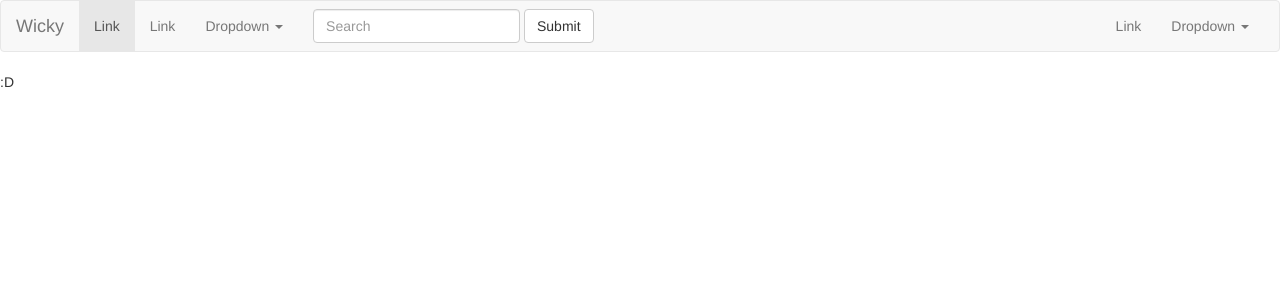
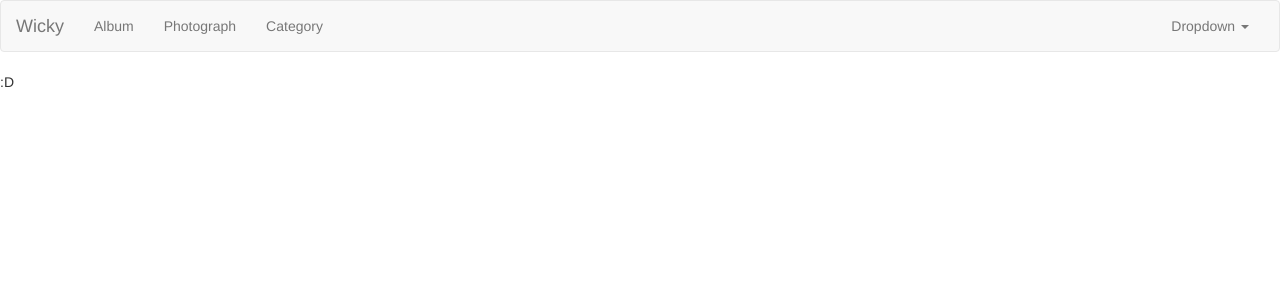
Before and after one commit to PaulinaLach/wicky, a Django app: page / in a window 1280 px wide. Shown: the top 300 px of the page. Run offline with Django 3.2, Linux system fonts and the light colour scheme; some libraries are stand-ins or nearby versions.

Commit message:
Navigation class, home href

```diff
--- a/templates/base/navigation.html
+++ b/templates/base/navigation.html
@@ -8,35 +8,17 @@
         <span class="icon-bar"></span>
         <span class="icon-bar"></span>
       </button>
-      <a class="navbar-brand" href="#">Wicky</a>
+      <a class="navbar-brand" href="/">Wicky</a>
     </div>
 
     <!-- Collect the nav links, forms, and other content for toggling -->
     <div class="collapse navbar-collapse" id="bs-example-navbar-collapse-1">
       <ul class="nav navbar-nav">
-        <li class="active"><a href="#">Link</a></li>
-        <li><a href="#">Link</a></li>
-        <li class="dropdown">
-          <a href="#" class="dropdown-toggle" data-toggle="dropdown">Dropdown <span class="caret"></span></a>
-          <ul class="dropdown-menu" role="menu">
-            <li><a href="#">Action</a></li>
-            <li><a href="#">Another action</a></li>
-            <li><a href="#">Something else here</a></li>
-            <li class="divider"></li>
-            <li><a href="#">Separated link</a></li>
-            <li class="divider"></li>
-            <li><a href="#">One more separated link</a></li>
-          </ul>
-        </li>
+        <li class="{% ifequal request.resolver_match.url_name  'album_index' %}active{% endifequal %}"><a href="{% url 'album_index' %}">Album</a></li>
+        <li class="{% ifequal request.resolver_match.url_name  'photograph_index' %}active{% endifequal %}"><a href="{% url 'photograph_index' %}">Photograph</a></li>
+        <li class="{% ifequal request.resolver_match.url_name  'category_index' %}active{% endifequal %}"><a href="{% url 'category_index' %}">Category</a></li>
       </ul>
-      <form class="navbar-form navbar-left" role="search">
-        <div class="form-group">
-          <input type="text" class="form-control" placeholder="Search">
-        </div>
-        <button type="submit" class="btn btn-default">Submit</button>
-      </form>
       <ul class="nav navbar-nav navbar-right">
-        <li><a href="#">Link</a></li>
         <li class="dropdown">
           <a href="#" class="dropdown-toggle" data-toggle="dropdown">Dropdown <span class="caret"></span></a>
           <ul class="dropdown-menu" role="menu">
```
